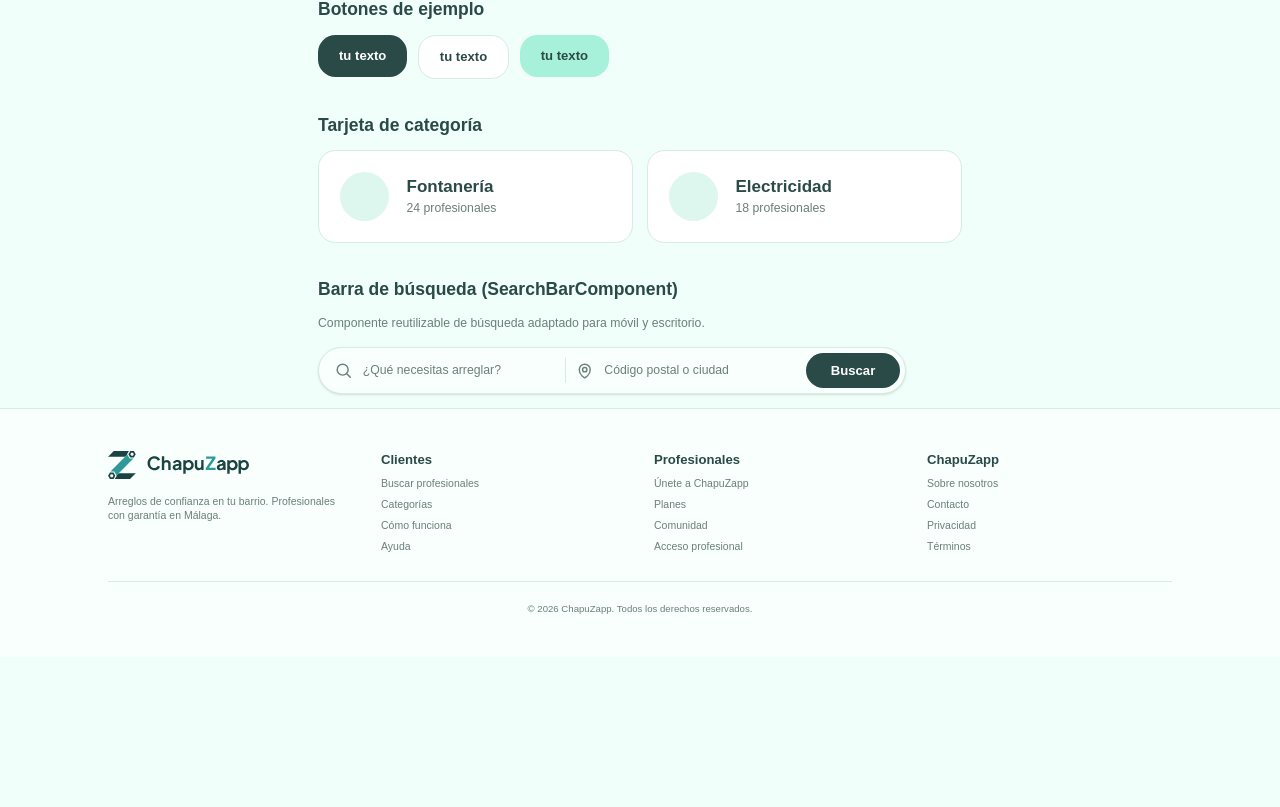
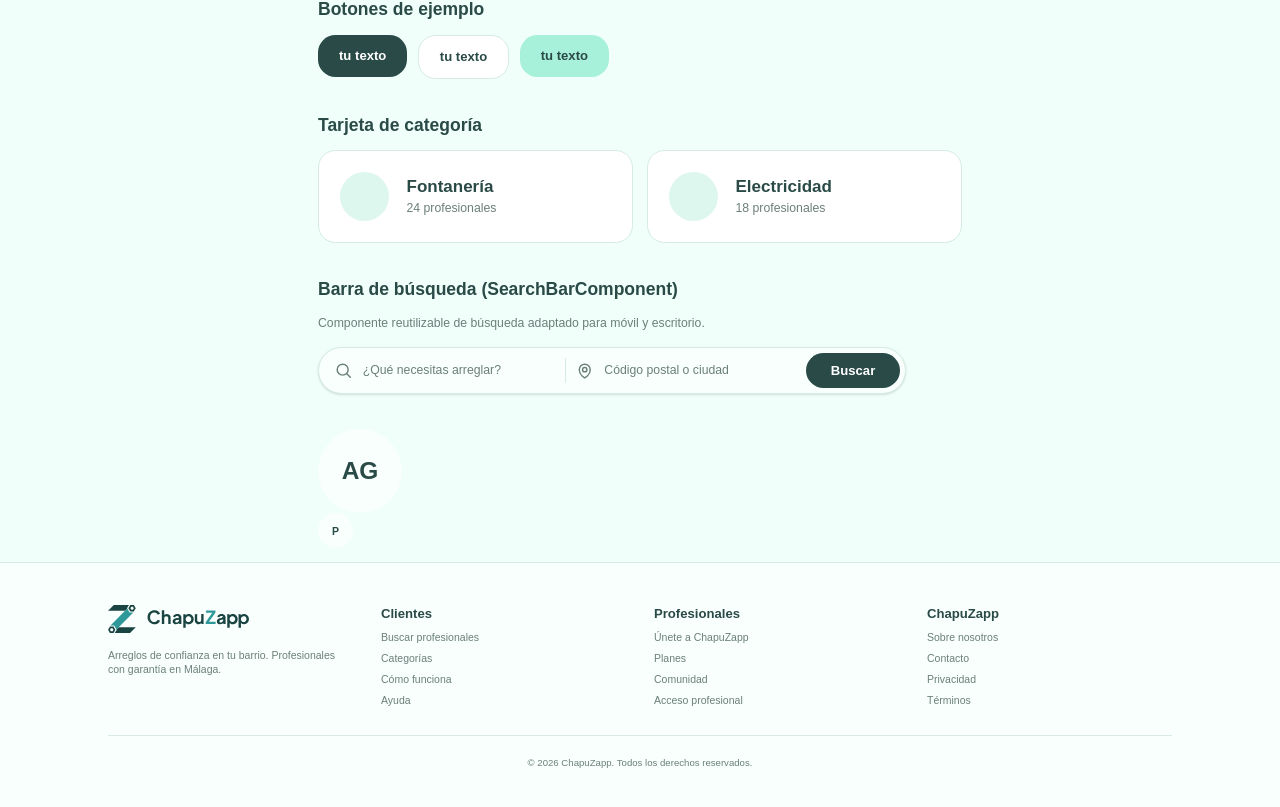
Before and after one commit to SantiagoLuqueVillanueva/ChapuZappWeb, an Angular app: page /design-system in a window 1280 px wide. Shown: the part 1617-2424 px from the top of the page. Before the commit the page ends 2274 px from the top, so only its background shows below. Built offline with nearby package versions, Linux system fonts and the light colour scheme.

Commit message:
Añadido componente avatar con iniciales

```diff
--- a/src/app/features/design-system/design-system.component.html
+++ b/src/app/features/design-system/design-system.component.html
@@ -79,4 +79,7 @@
       </div>
     }
   </section>
+
+  <app-avatar nombre="Ana García" size="lg" />
+  <app-avatar nombre="Pepe" />
 </main>
--- a/src/app/features/design-system/design-system.component.ts
+++ b/src/app/features/design-system/design-system.component.ts
@@ -1,6 +1,7 @@
 import { Component } from '@angular/core';
 import { ButtonComponent } from '../../shared/components/button/button.component';
 import { CategoryCardComponent } from '../../shared/components/category-card/category-card.component';
+import { AvatarComponent } from '../../shared/components/avatar/avatar.component';
 import {
   SearchBarComponent,
   SearchFilters,
@@ -26,7 +27,7 @@ interface RadiusSample {
 
 @Component({
   selector: 'app-design-system',
-  imports: [ButtonComponent, CategoryCardComponent, SearchBarComponent],
+  imports: [ButtonComponent, CategoryCardComponent, SearchBarComponent, AvatarComponent],
   templateUrl: './design-system.component.html',
 })
 export class DesignSystemComponent {
--- /dev/null
+++ b/src/app/shared/components/avatar/avatar.component.html
@@ -0,0 +1,15 @@
+@if (foto()) {
+  <img
+    [src]="foto()"
+    [alt]="nombre()"
+    class="rounded-full object-cover"
+    [class]="sizeClasses[size()]"
+  />
+} @else {
+  <div
+    class="flex items-center justify-center rounded-full bg-surface font-display font-semibold text-ink"
+    [class]="sizeClasses[size()]"
+  >
+    {{ iniciales() }}
+  </div>
+}
--- /dev/null
+++ b/src/app/shared/components/avatar/avatar.component.ts
@@ -0,0 +1,26 @@
+import { Component, computed, input } from '@angular/core';
+
+@Component({
+  selector: 'app-avatar',
+  imports: [],
+  templateUrl: './avatar.component.html',
+})
+export class AvatarComponent {
+  nombre = input.required<string>();
+  foto = input<string>();
+  size = input<'sm' | 'lg'>('sm');
+
+  iniciales = computed(() =>
+    this.nombre()
+      .trim()
+      .split(/\s+/)
+      .slice(0, 2)
+      .map((palabra) => palabra.charAt(0).toUpperCase())
+      .join(''),
+  );
+
+  sizeClasses = {
+    sm: 'h-10 w-10 text-caption',
+    lg: 'h-24 w-24 text-display',
+  };
+}
```
Also changed, not shown: 1 other file (tests, documents, lock files or other folders).
